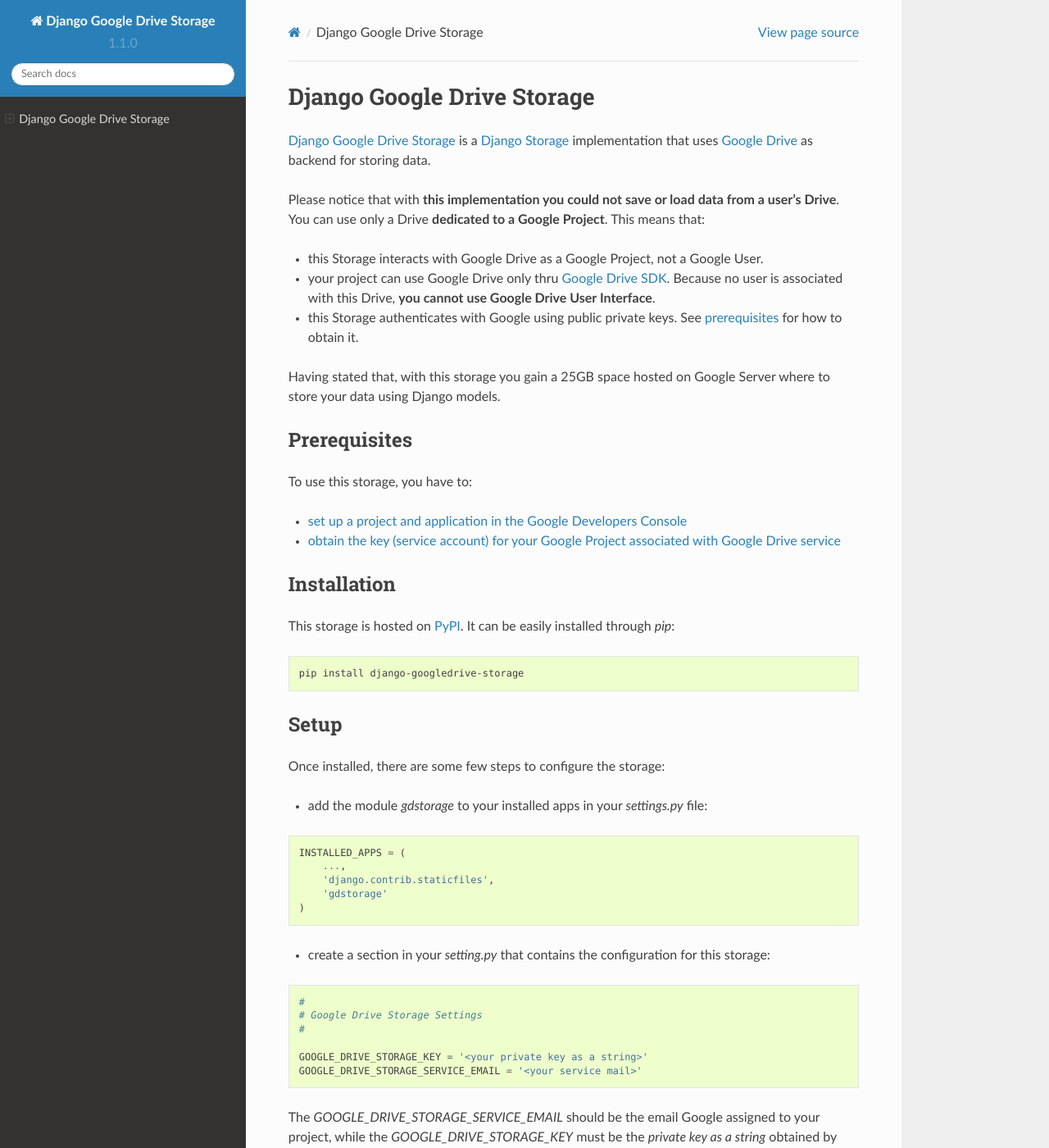
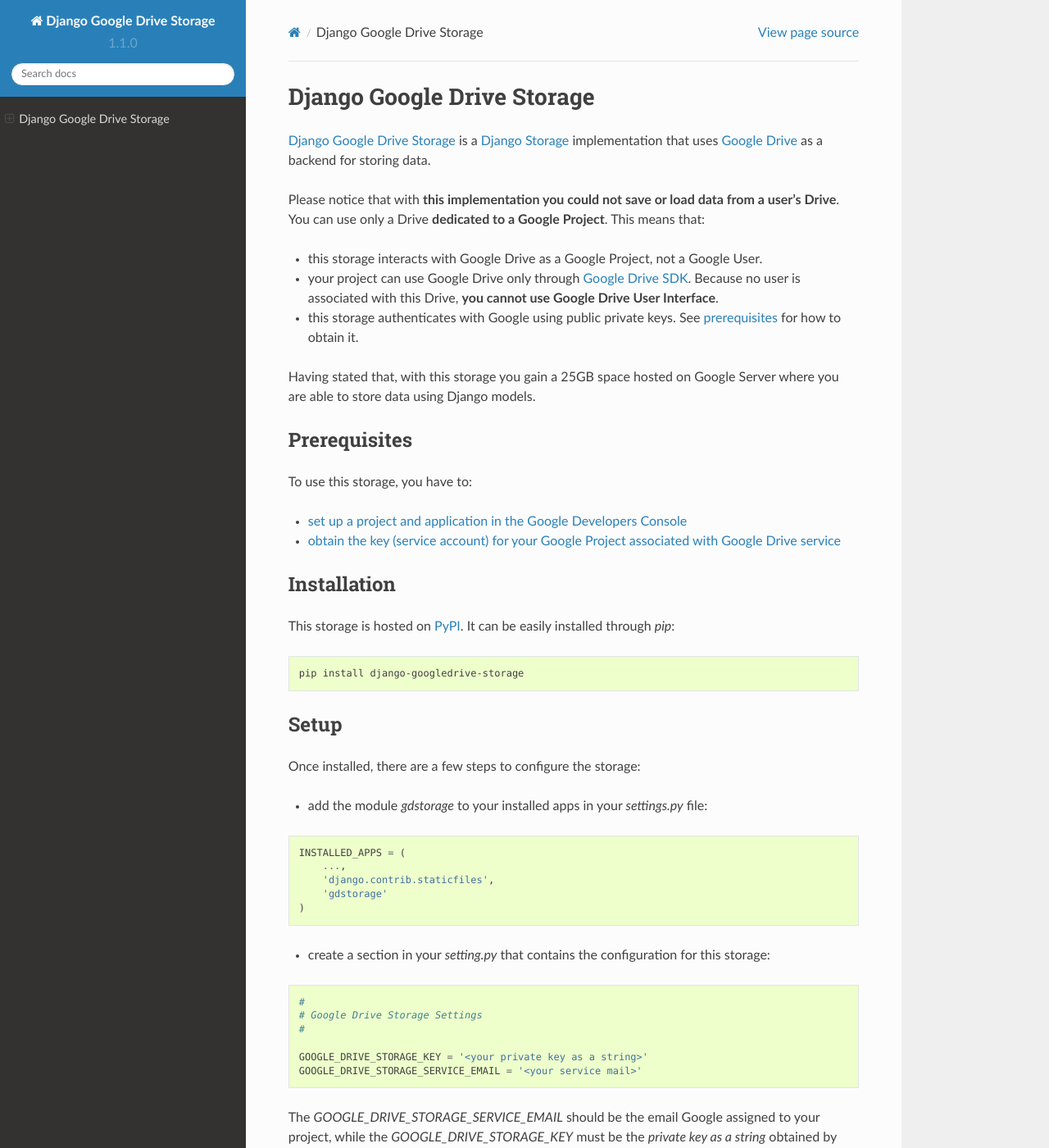
Before and after one commit to torre76/django-googledrive-storage, a Sphinx documentation site: the page built from docs/index.rst, in a window 1280 px wide and 1400 px high. Shown: the whole window at 82% size. Built offline with Sphinx 7.4.7 and the Read the Docs theme 2.0.0, drawn with Linux system fonts in a browser that asks for light colours; some of the changed text lies outside the part shown.

Commit message:
Fix docs

```diff
--- a/docs/index.rst
+++ b/docs/index.rst
@@ -3,17 +3,17 @@
 
 `Django Google Drive Storage <https://github.com/torre76/django-googledrive-storage/>`_
 is a `Django Storage <https://docs.djangoproject.com/en/1.7/ref/files/storage/>`_
-implementation that uses `Google Drive <https://drive.google.com>`_ as backend for storing data.
+implementation that uses `Google Drive <https://drive.google.com>`_ as a backend for storing data.
 
 Please notice that with **this implementation you could not save or load data from a user's Drive**.
 You can use only a Drive **dedicated to a Google Project**. This means that:
 
-* this Storage interacts with Google Drive as a Google Project, not a Google User.
-* your project can use Google Drive only thru `Google Drive SDK <https://developers.google.com/drive/>`_. Because no user is associated with this Drive, **you cannot use Google Drive User Interface**.
-* this Storage authenticates with Google using public private keys. See prerequisites_ for how to obtain it.
+* this storage interacts with Google Drive as a Google Project, not a Google User.
+* your project can use Google Drive only through `Google Drive SDK <https://developers.google.com/drive/>`_. Because no user is associated with this Drive, **you cannot use Google Drive User Interface**.
+* this storage authenticates with Google using public private keys. See prerequisites_ for how to obtain it.
 
-Having stated that, with this storage you gain a 25GB space hosted on Google Server where to store
-your data using Django models.
+Having stated that, with this storage you gain a 25GB space hosted on Google Server where you are able to store data
+using Django models.
 
 .. _prerequisites:
 
@@ -38,7 +38,7 @@
 Setup
 *****
 
-Once installed, there are some few steps to configure the storage:
+Once installed, there are a few steps to configure the storage:
 
 * add the module *gdstorage* to your installed apps in your `settings.py` file:
 
@@ -70,7 +70,7 @@
 
    openssl pkcs12 -in <p12_file> -out <key_file> -nocerts -nodes
 
-You have also to **provide the password that Google shows you when the p12 certificate has been created** [#google_key]_.
+You also have to **provide the password that Google shows you when the p12 certificate has been created** [#google_key]_.
 
 .. note::
 
```
Also changed, not shown: other parts of docs/index.rst (+1 -1 lines).
